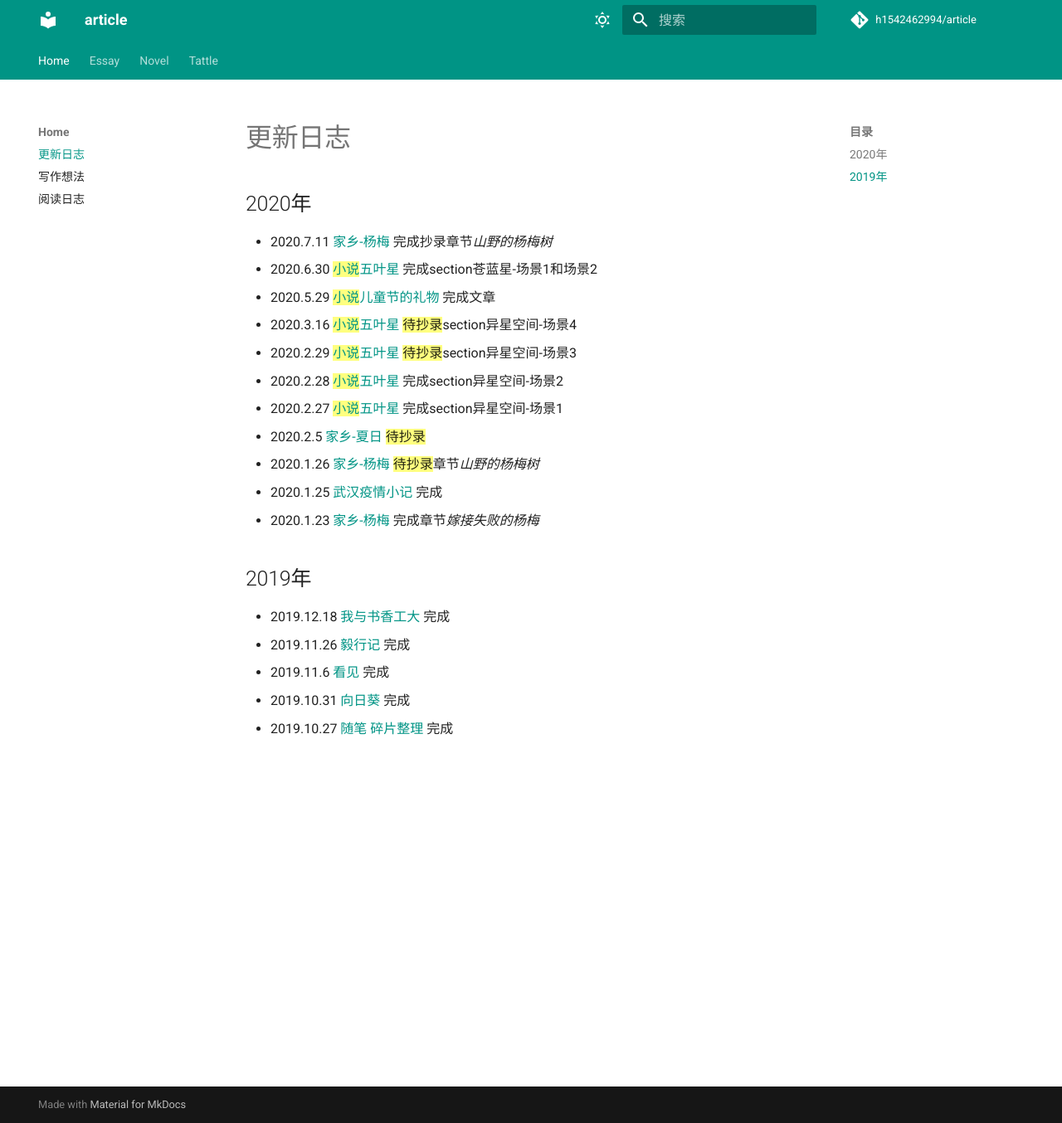
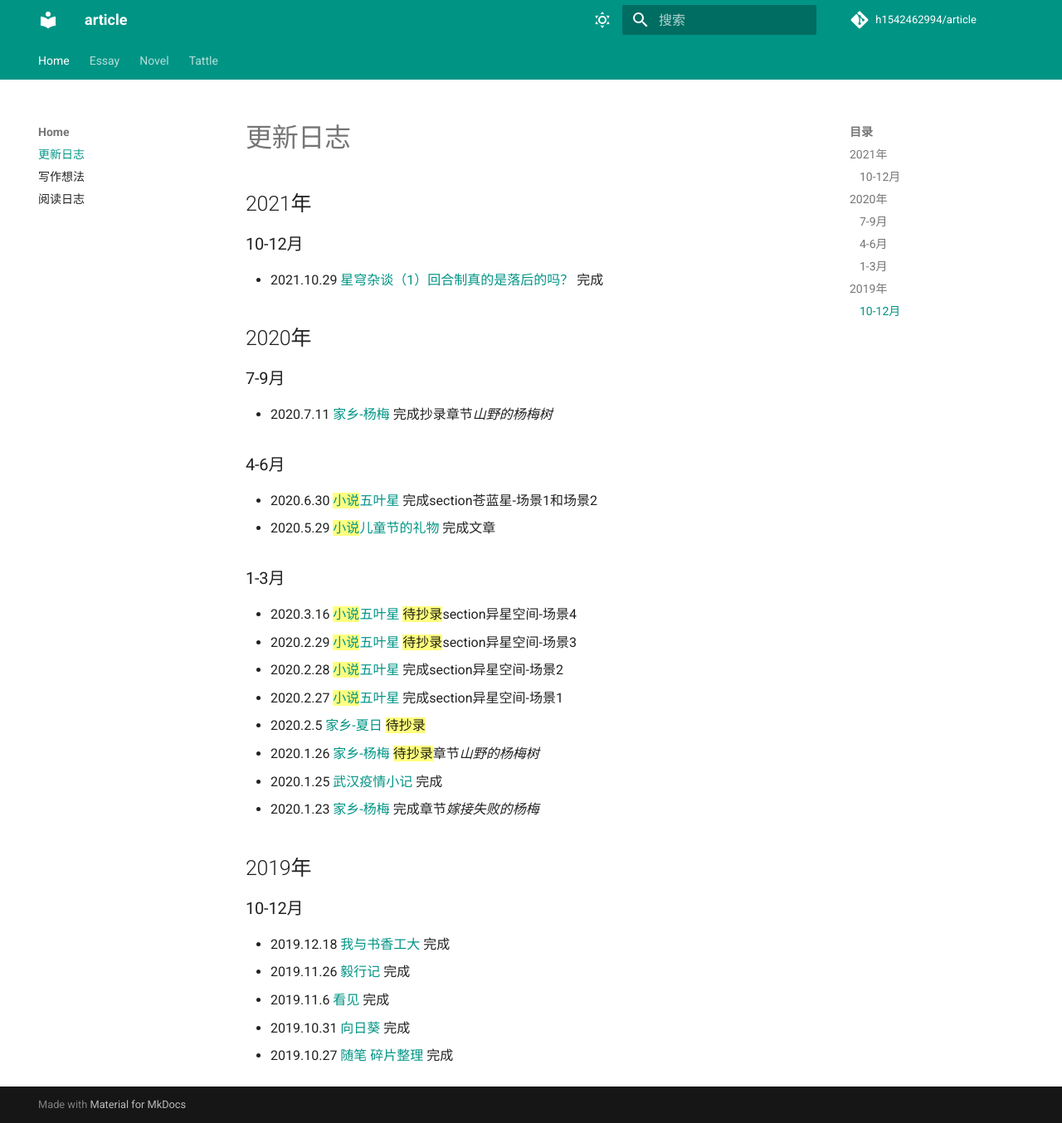
Before and after one commit to h1542462994/article, an MkDocs documentation site: the page built from docs/index.md, in a window 1280 px wide and 1354 px high. Shown: the whole window at 83% size. Built offline with MkDocs 1.6.1 and Material for MkDocs 9.7.7, drawn with Linux system fonts in a browser that asks for light colours; comment, search, counter and statistics services are not loaded.

Commit message:
修复索引与链接

```diff
--- a/docs/index.md
+++ b/docs/index.md
@@ -1,23 +1,39 @@
 # 更新日志
+
+## 2021年
+
+### 10-12月
+
+- 2021.10.29 [星穹杂谈（1）回合制真的是落后的吗？](./tattle/星穹杂谈1/) 完成
 
 ## 2020年
 
-- 2020.7.11 [家乡-杨梅](./家乡-杨梅) 完成抄录章节*山野的杨梅树*
-- 2020.6.30 [{==小说==}五叶星](./五叶星-苍蓝星) 完成section苍蓝星-场景1和场景2
-- 2020.5.29 [{==小说==}儿童节的礼物](./小说-儿童节的礼物) 完成文章
-- 2020.3.16 [{==小说==}五叶星](./五叶星-异星空间) {==待抄录==}section异星空间-场景4
-- 2020.2.29 [{==小说==}五叶星](./五叶星-异星空间) {==待抄录==}section异星空间-场景3
-- 2020.2.28 [{==小说==}五叶星](./五叶星-异星空间) 完成section异星空间-场景2
-- 2020.2.27 [{==小说==}五叶星](./五叶星-异星空间) 完成section异星空间-场景1
-- 2020.2.5 [家乡-夏日](./家乡-夏日) {==待抄录==}
-- 2020.1.26 [家乡-杨梅](./家乡-杨梅) {==待抄录==}章节*山野的杨梅树*
-- 2020.1.25 [武汉疫情小记](./武汉疫情小记) 完成
-- 2020.1.23 [家乡-杨梅](./家乡-杨梅) 完成章节*嫁接失败的杨梅*
+### 7-9月
+
+- 2020.7.11 [家乡-杨梅](./essay/家乡-杨梅/) 完成抄录章节*山野的杨梅树*
+
+### 4-6月
+
+- 2020.6.30 [{==小说==}五叶星](./novel/五叶星/五叶星-苍蓝星/) 完成section苍蓝星-场景1和场景2
+- 2020.5.29 [{==小说==}儿童节的礼物](./novel/小说-儿童节的礼物/) 完成文章
+
+### 1-3月
+
+- 2020.3.16 [{==小说==}五叶星](./novel/五叶星/五叶星-异星空间/) {==待抄录==}section异星空间-场景4
+- 2020.2.29 [{==小说==}五叶星](./novel/五叶星/五叶星-异星空间/) {==待抄录==}section异星空间-场景3
+- 2020.2.28 [{==小说==}五叶星](./novel/五叶星/五叶星-异星空间/) 完成section异星空间-场景2
+- 2020.2.27 [{==小说==}五叶星](./novel/五叶星/五叶星-异星空间/) 完成section异星空间-场景1
+- 2020.2.5 [家乡-夏日](./essay/家乡-夏日/) {==待抄录==}
+- 2020.1.26 [家乡-杨梅](./essay/家乡-杨梅/) {==待抄录==}章节*山野的杨梅树*
+- 2020.1.25 [武汉疫情小记](./essay/武汉疫情小记/) 完成
+- 2020.1.23 [家乡-杨梅](./essay/家乡-杨梅/) 完成章节*嫁接失败的杨梅*
 
 ## 2019年
 
-- 2019.12.18 [我与书香工大](./我与书香工大) 完成
-- 2019.11.26 [毅行记](./毅行记) 完成
-- 2019.11.6 [看见](./看见) 完成
-- 2019.10.31 [向日葵](./向日葵) 完成
-- 2019.10.27 [随笔 碎片整理](./碎片整理) 完成
+### 10-12月
+
+- 2019.12.18 [我与书香工大](./essay/我与书香工大/) 完成
+- 2019.11.26 [毅行记](./essay/毅行记/) 完成
+- 2019.11.6 [看见](./essay/看见/) 完成
+- 2019.10.31 [向日葵](./essay/向日葵/) 完成
+- 2019.10.27 [随笔 碎片整理](./essay/碎片整理/) 完成
--- a/mkdocs.yml
+++ b/mkdocs.yml
@@ -61,4 +61,4 @@
       - 原神-提瓦特游记 21.5.10: novel/原神/原神-提瓦特游记.md
   - Tattle:
     - 星穹杂谈:
-      - 星穹杂谈（1）回合制真的是落后的吗？: tattle/星穹杂谈1.md
+      - 星穹杂谈（1）回合制真的是落后的吗？ 21.10.29: tattle/星穹杂谈1.md
```
Also changed, not shown: docs/tattle/星穹杂谈1.md (+6 -0 lines).
